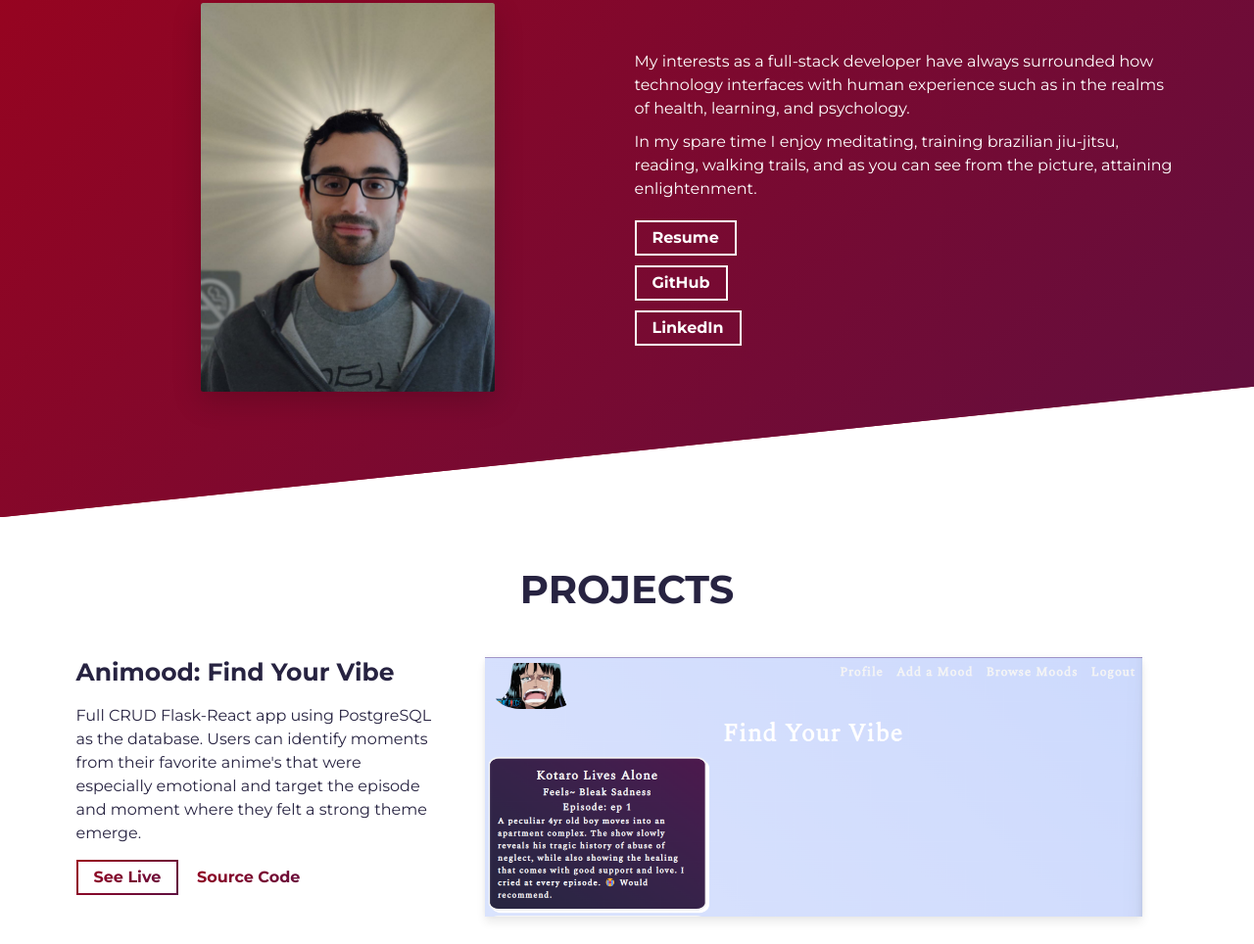
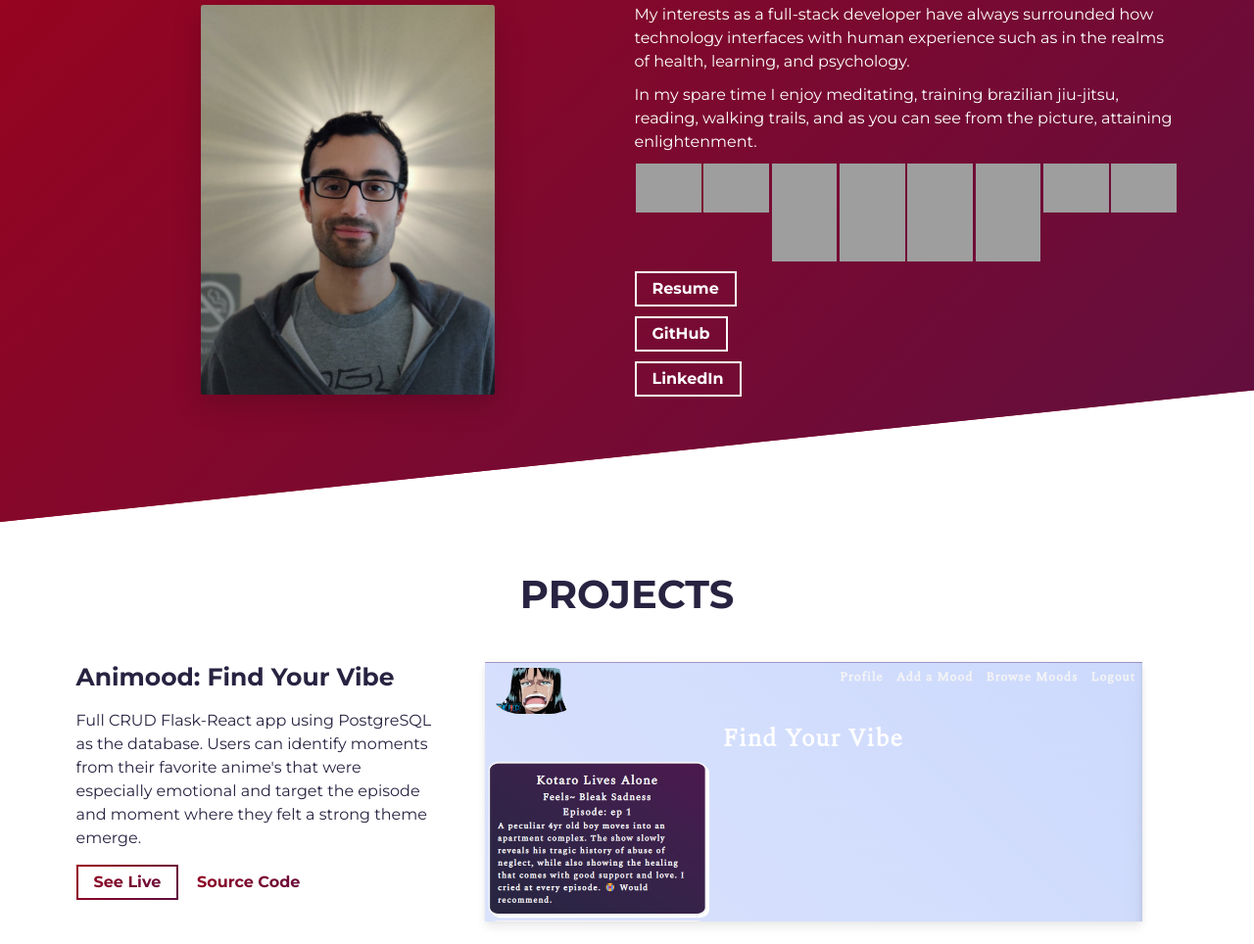
Before and after one commit to gkatsikis/portfolio2, a website built with Parcel: page src/index.html in a window 1280 px wide. Shown: the part 940-1904 px from the top of the page at 98% size. Built offline with nearby package versions, Linux system fonts and the light colour scheme; grey boxes are pictures that could not be loaded.

Commit message:
add dev-icons

```diff
--- a/src/index.html
+++ b/src/index.html
@@ -5,6 +5,7 @@
     <meta http-equiv="X-UA-Compatible" content="IE=edge" />
     <meta name="viewport" content="width=device-width, initial-scale=1" />
     <link rel="shortcut icon" type="image/png" href="assets/passion-favicon.png" />
+    <link rel="stylesheet" href="https://cdn.jsdelivr.net/gh/devicons/devicon@v2.15.1/devicon.min.css">
     <title>Georgios | Developer</title>
     <meta name="javascript, python, node, flask, react" content="gkatsikis, Georgios, Full-Stack Web-Developer" />
     <meta name="I'm a Full-Stack Web-Developer with an interest in health, learning, and human experience" content="Georgios | Developer" />
@@ -18,6 +19,9 @@
       defer
       src="https://unpkg.com/scrollreveal@4.0.0/dist/scrollreveal.min.js"
     ></script>
+    <style>
+      img {height: 50px;}
+    </style>
   </head>
   <body>
     <div id="top"></div>
@@ -59,6 +63,21 @@
               <p class="about-wrapper__info-text">
                 In my spare time I enjoy meditating, training brazilian jiu-jitsu, reading, walking trails, and as you can see from the picture, attaining enlightenment.
               </p>
+              <div class="dev-icons">
+                <img src="https://cdn.jsdelivr.net/gh/devicons/devicon/icons/javascript/javascript-original.svg" />
+                <img src="https://cdn.jsdelivr.net/gh/devicons/devicon/icons/python/python-original.svg" />
+                <img src="https://cdn.jsdelivr.net/gh/devicons/devicon/icons/html5/html5-original.svg" />
+                <img src="https://cdn.jsdelivr.net/gh/devicons/devicon/icons/css3/css3-original.svg" />
+                <img src="https://cdn.jsdelivr.net/gh/devicons/devicon/icons/react/react-original.svg" />
+                <img src="https://cdn.jsdelivr.net/gh/devicons/devicon/icons/nodejs/nodejs-original.svg" />
+                <img src="https://cdn.jsdelivr.net/gh/devicons/devicon/icons/express/express-original.svg" />
+                <img src="https://cdn.jsdelivr.net/gh/devicons/devicon/icons/flask/flask-original.svg" />
+                <img src="https://cdn.jsdelivr.net/gh/devicons/devicon/icons/mongodb/mongodb-original-wordmark.svg" />
+                <img src="https://cdn.jsdelivr.net/gh/devicons/devicon/icons/postgresql/postgresql-original.svg" />
+                <img src="https://cdn.jsdelivr.net/gh/devicons/devicon/icons/git/git-original.svg" />
+                <img src="https://cdn.jsdelivr.net/gh/devicons/devicon/icons/bootstrap/bootstrap-original.svg" />
+              </div>
+
               <span class="d-flex mt-3">
                 <a
                   rel="noreferrer"
```
